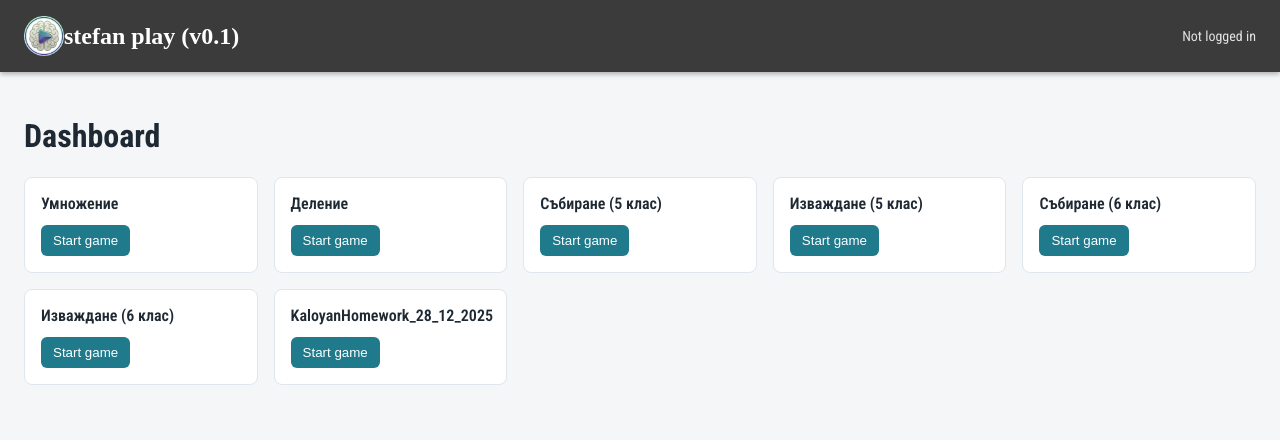
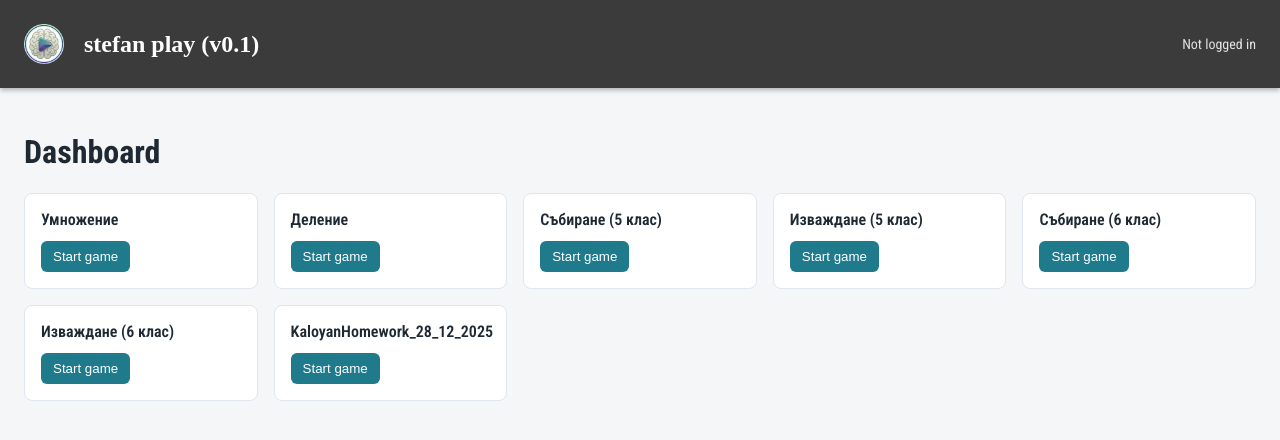
Before and after one commit to logixoul/math-game-2, a React (Vite) app: page / in a window 1280 px wide. Shown: the top 440 px of the page. Built offline with nearby package versions, Linux system fonts and the light colour scheme; a web font is replaced by a local one.

Commit message:
styling improvements

```diff
--- a/src/ReactPort/TopBar.tsx
+++ b/src/ReactPort/TopBar.tsx
@@ -5,8 +5,8 @@ type TopBarProps = {
 export function TopBar({ statusText = "Not logged in" }: TopBarProps) {
 	return (
 		<header className="top-bar">
-			<a id="homeLink" href="#">
-				<img id="logoImage" src="../assets/play-logo.png" width="40" height="40"></img>
+			<a id="home-link" href="#">
+				<img id="logo-image" src="../assets/play-logo.png" width="40" height="40"></img>
 				<div className="logo">
 					stefan play (v0.1)
 				</div>
--- a/src/ReactPort/styles.css
+++ b/src/ReactPort/styles.css
@@ -21,11 +21,15 @@ body {
 	display: flex;
 	justify-content: space-between;
 	align-items: center;
-	padding: 16px 24px;
+	padding: 24px;
 	background: rgba(0, 0, 0, 0.76);
 	backdrop-filter: blur(4px);
 	color: #ffffff;
 	box-shadow: 0 2px 5px rgba(0, 0, 0, 0.3);
+}
+
+.top-bar * {
+	gap: 1em;
 }
 
 .logo {
@@ -34,11 +38,15 @@ body {
 	font-size: 24px;
 }
 
-#homeLink {
+#home-link {
 	display: flex;
     align-items: center;
 	color: #ffffff;
 	text-decoration: none;
+}
+
+#logo-image {
+	margin-right: 0.25em !important;
 }
 
 .login-status {
```
